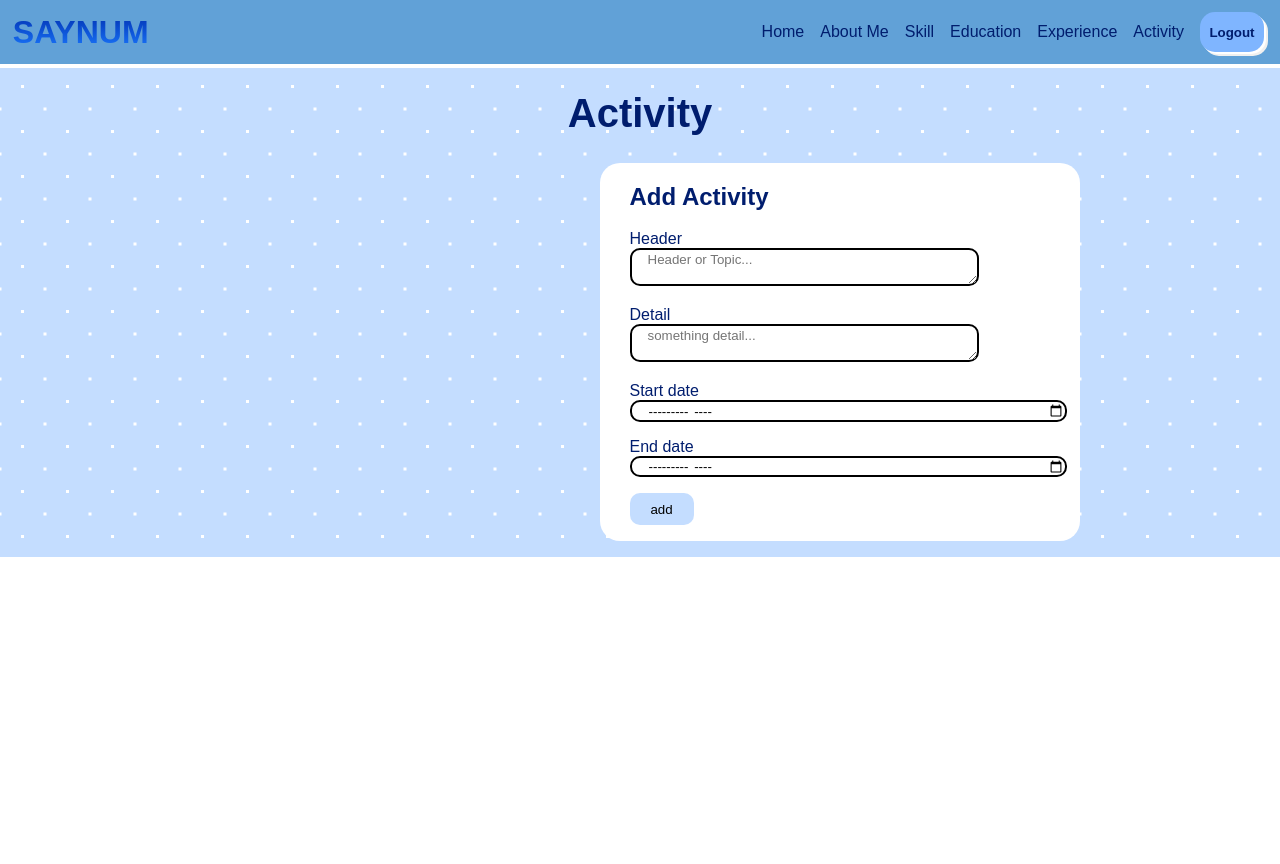
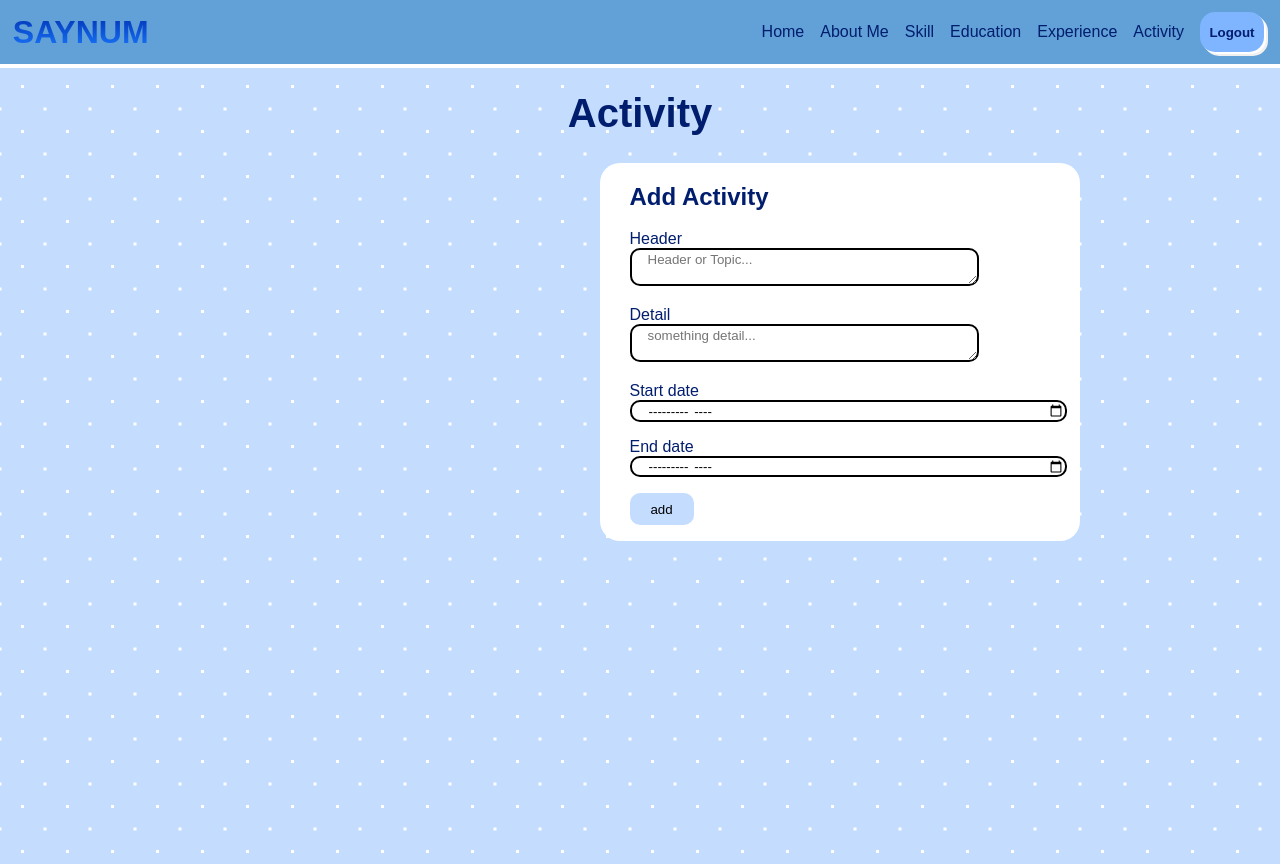
Before and after one commit to boomtnt2843/resume-maker-web, a React (Create React App) app in the folder frontend/: page /myaccount/activity in a window 1280 px wide. Before the commit the page ends 800 px from the top, so only its background shows below. Built offline with nearby package versions, Linux system fonts and the light colour scheme; sample sign-in values are in the browser's storage; a web font is replaced by a local one.

Commit message:
fixed height of container

```diff
--- a/frontend/src/css/AboutMe.css
+++ b/frontend/src/css/AboutMe.css
@@ -3,6 +3,7 @@
     flex-direction: column;
     align-items: center;
     width: 100%;
+    min-height: 100vh;
     background-image: radial-gradient(#ffffff 1.5px, transparent 1.5px), radial-gradient(#ffffff 1.5px, transparent 1.5px);
     background-size: 45px 45px;
     background-position: 0 0, 22.5px 22.5px;
--- a/frontend/src/css/activity.css
+++ b/frontend/src/css/activity.css
@@ -3,6 +3,7 @@
     flex-direction: column;
     align-items: stretch;
     width: 100%;
+    min-height: 100vh;
     background-image: radial-gradient(#ffffff 1.5px, transparent 1.5px), radial-gradient(#ffffff 1.5px, transparent 1.5px);
     background-size: 45px 45px;
     background-position: 0 0, 22.5px 22.5px;
--- a/frontend/src/css/education.css
+++ b/frontend/src/css/education.css
@@ -3,6 +3,7 @@
     flex-direction: column;
     align-items: stretch;
     width: 100%;
+    min-height: 100vh;
     background-image: radial-gradient(#ffffff 1.5px, transparent 1.5px), radial-gradient(#ffffff 1.5px, transparent 1.5px);
     background-size: 45px 45px;
     background-position: 0 0, 22.5px 22.5px;
--- a/frontend/src/css/exp.css
+++ b/frontend/src/css/exp.css
@@ -3,6 +3,7 @@
     flex-direction: column;
     align-items: stretch;
     width: 100%;
+    min-height: 100vh;
     background-image: radial-gradient(#ffffff 1.5px, transparent 1.5px), radial-gradient(#ffffff 1.5px, transparent 1.5px);
     background-size: 45px 45px;
     background-position: 0 0, 22.5px 22.5px;
```
